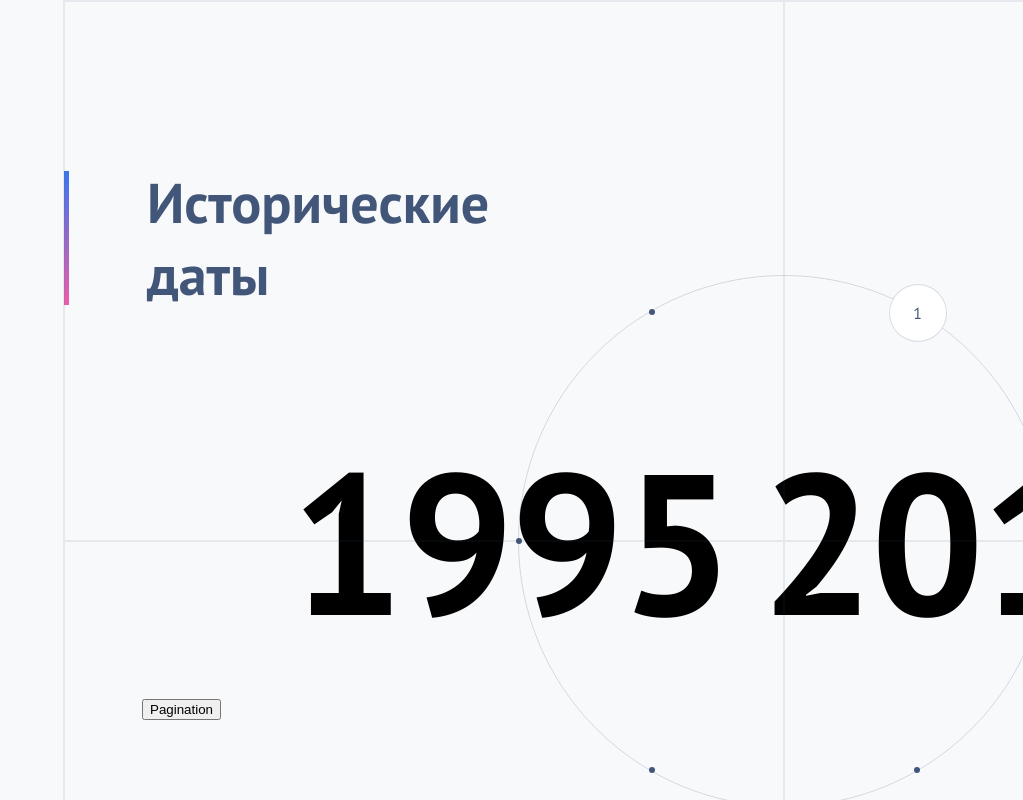
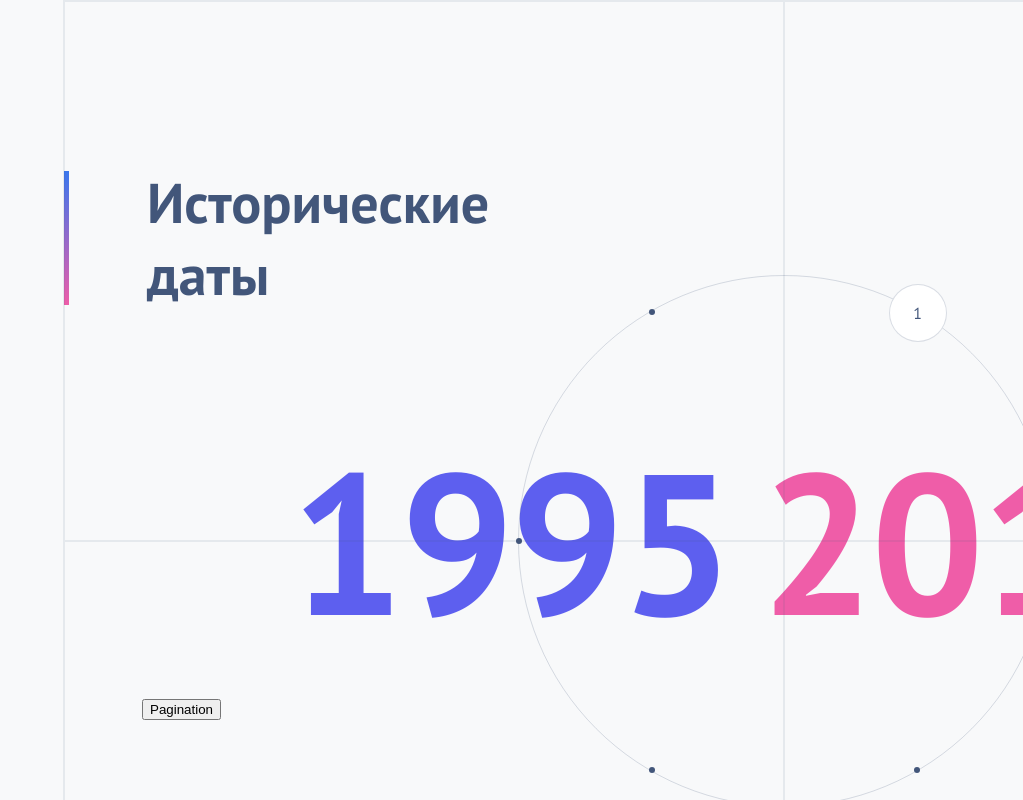
Before and after one commit to NoreagaSC/test-only, a React app: page / in a window 1280 px wide. Shown: the top 800 px of the page, without its empty margins (257-1280 px from the left). Built offline with nearby package versions, Linux system fonts and the light colour scheme.

Commit message:
master добавлены цвета к блокам с датами

```diff
--- a/src/components/Dates/Dates.tsx
+++ b/src/components/Dates/Dates.tsx
@@ -82,8 +82,12 @@ export const Dates: FC<IProps> = ({ dateFrom, dateTo }): ReactElement => {
 
   return (
     <DateWrapper>
-      <NumberWrapper>{renderDigits(dateFrom, fromRefs, 'from')}</NumberWrapper>
-      <NumberWrapper>{renderDigits(dateTo, toRefs, 'to')}</NumberWrapper>
+      <NumberWrapper color='light_blue'>
+        {renderDigits(dateFrom, fromRefs, 'from')}
+      </NumberWrapper>
+      <NumberWrapper color='pink'>
+        {renderDigits(dateTo, toRefs, 'to')}
+      </NumberWrapper>
     </DateWrapper>
   );
 };
--- a/src/components/Dates/dates.styles.ts
+++ b/src/components/Dates/dates.styles.ts
@@ -1,4 +1,6 @@
 import styled from 'styled-components';
+
+import { COLORS } from '../../constants';
 
 const DateWrapper = styled.div`
   position: absolute;
@@ -18,13 +20,9 @@ const DateWrapper = styled.div`
   z-index: -1;
 `;
 
-const NumberWrapper = styled.div`
-  //overflow: hidden;
-  //height: 200px;
-  //display: flex;
-  //align-items: center;
-
+const NumberWrapper = styled.div<{ color: string }>`
   display: flex;
+  color: ${({ color }) => COLORS[color]};
   gap: 10px;
 `;
 
--- /dev/null
+++ b/src/constants/constants.ts
@@ -0,0 +1,4 @@
+export const COLORS: Record<string, string> = {
+  light_blue: '#5d5fef',
+  pink: '#ef5da8',
+};
--- /dev/null
+++ b/src/constants/index.ts
@@ -0,0 +1 @@
+export * from './constants';
```
